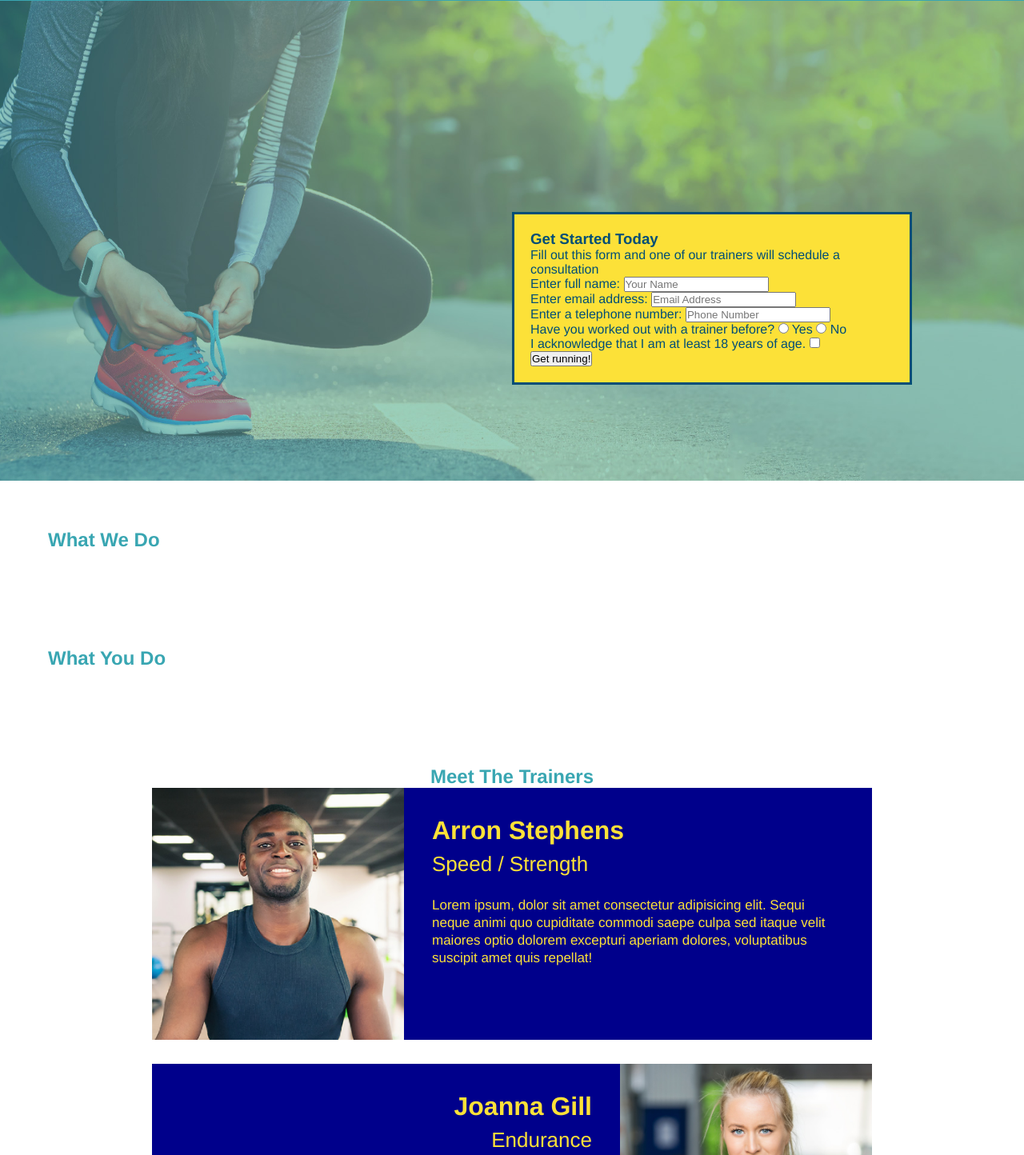
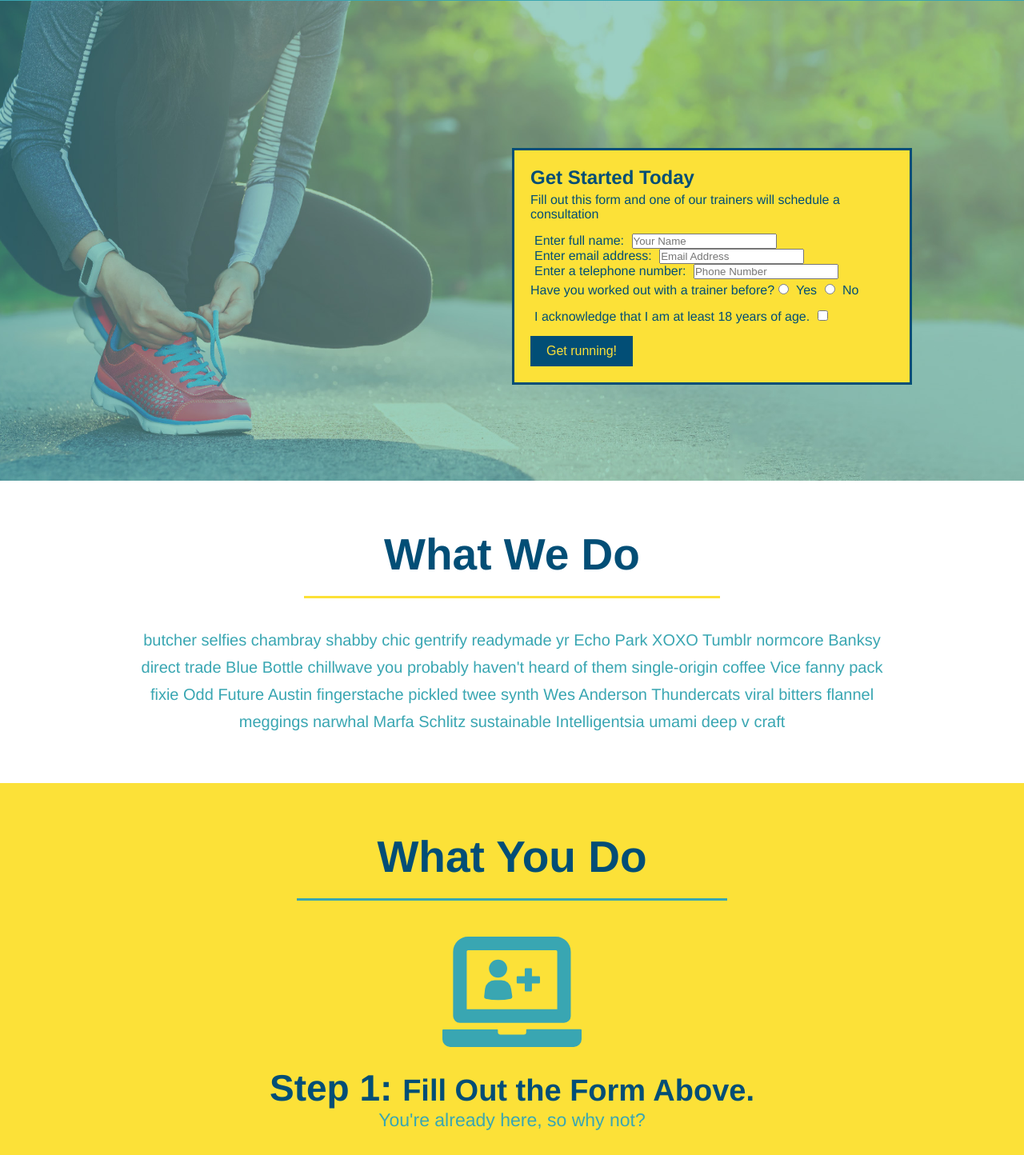
Before and after one commit to Rehtribution/1-run-buddy, a plain HTML site: page index.html in a window 1280 px wide. Shown: the part 81-1525 px from the top of the page at 80% size. Drawn offline with Linux system fonts and the light colour scheme.

Commit message:
style and what we/you do edits

```diff
--- a/assets/css/style.css
+++ b/assets/css/style.css
@@ -2,14 +2,6 @@
     margin: 0;
     padding: 0;
     box-sizing: border-box;
-}
-
-.text-left {
-    text-align: left;
-}
-
-.text-right {
-    text-align: right;
 }
 
 body {
@@ -84,7 +76,6 @@ section {
   }
 /* Hero Style End */
 
-
 /*-----Hero Form style------*/
 .hero-form {
     background-color: #fce138;
@@ -97,7 +88,95 @@ section {
     right: 140px;
   }
 
+  .hero-form h3 {
+    font-size: 24px;
+    margin: 0;
+  }
+  .hero-form p {
+    margin: 5px 0 15px 0;
+  }
+
+.form-input {
+  border: 1px solid #024e76;
+  display: block;
+  padding: 7px 15px;
+  font-size: 16px;
+  color: #024e76;
+  width: 100%;
+  margin-bottom: 15px;
+}
+.hero-form label {
+    margin: 0 5px;
+  }
+
+  .hero-form button {
+    color: #fce138;
+    background-color: #024e76;
+    border: none;
+    padding: 10px 20px;
+    font-size: 16px;
+  }
+
+  .intro {
+    text-align: center;
+  }
+
+  .intro p {
+    line-height: 1.7;
+    color: #39a6b2;
+    width: 80%;
+    font-size: 20px;
+    margin: 0 auto;
+  }
+
+  .steps {
+    text-align: center;
+    background: #fce138;
+  }
+
+  .steps div {
+    margin-bottom: 80px;
+  }
+
+  .steps img {
+    width: 15%;
+    margin: 10px 0;
+  }
+
+  .steps h3 {
+    color: #024e76;
+    font-size: 46px;
+    margin-top: 10px;
+  }
+
+  .steps p {
+    color: #39a6b2;
+    font-size: 23px;
+  }
+
+  .steps span {
+    font-size: 38px;
+  }
+
+  .section-title {
+    font-size: 55px;
+    color: #024e76;
+    margin-bottom: 35px;
+    padding: 0 100px 20px 100px;
+    display: inline-block;
+    border-bottom: 3px solid;
+  }
+
+  .primary-border {
+    border-color: #fce138;
+  }
+
+  .secondary-border {
+    border-color: #39a6b2;
+  }
+
 /*-------Trainers style start-------*/
+
 .trainers {
     text-align: center;
   }
@@ -106,7 +185,7 @@ section {
     overflow: auto;
     width: 900px;
     margin: 0 auto 30px auto;
-    background: darkblue;
+    background: #024e76;
     color: #fce138;
   }
 
@@ -136,3 +215,10 @@ section {
     font-size: 17px;
     line-height: 1.3;
 }
+.text-left {
+    text-align: left;
+  }
+
+  .text-right {
+    text-align: right;
+  }
--- a/index.html
+++ b/index.html
@@ -68,14 +68,44 @@
     </section>
 
         <!--"what we do" section-->
-        <section>
-            <h2>What We Do</h2>
-        </section>
+        <section id="what-we-do" class="intro">
+            <h2 class="section-title primary-border">What We Do</h2>
+            <p>
+              butcher selfies chambray shabby chic gentrify readymade yr Echo Park XOXO Tumblr normcore Banksy direct trade Blue
+              Bottle chillwave you probably haven't heard of them single-origin coffee Vice fanny pack fixie Odd Future Austin
+              fingerstache pickled twee synth Wes Anderson Thundercats viral bitters flannel meggings narwhal Marfa Schlitz
+              sustainable Intelligentsia umami deep v craft
+            </p>
+          </section>
 
         <!--"what you do" section-->
-        <section>
-            <h2>What You Do</h2>
-        </section>
+        <section id="what-you-do" class="steps">
+            <h2 class="section-title secondary-border">What You Do</h2>
+
+            <div>
+              <img src="./assets/images/step-1.svg" alt="" />
+              <h3>Step 1: <span>Fill Out the Form Above.</span></h3>
+              <p>You're already here, so why not?</p>
+            </div>
+
+            <div>
+              <img src="./assets/images/step-2.svg" alt="" />
+              <h3>Step 2: <span>Consult with One of Our Trainers.</span></h3>
+              <p>Are you here to build muscle, lose weight, or just feel good?</p>
+            </div>
+
+            <div>
+              <img src="./assets/images/step-3.svg" alt="" />
+              <h3>Step 3: <span>Get Running.</span></h3>
+              <p>Hit the ground running (literally) once your trainer lays out your plan.</p>
+            </div>
+
+            <div>
+              <img src="./assets/images/step-4.svg" alt="" />
+              <h3>Step 4: <span>See Results.</span></h3>
+              <p>Bi-weekly checkins with your trainer will keep you focused</p>
+            </div>
+          </section>
 
 
 <!---------"meet the trainers" section-->
@@ -83,7 +113,6 @@
             <h2 class="section-title primary-boarder">
                 Meet The Trainers
             </h2>
-
             <!--------first trainer bio------>
             <article class="trainer">
                 <img src="./assets/images/trainer-1.jpg" alt="Arron Stephens in his workout clothes, ready to pump iron" />
```
Also changed, not shown: assets/images/step-1.svg (added), assets/images/step-2.svg (added), assets/images/step-3.svg (added), assets/images/step-4.svg (added).
